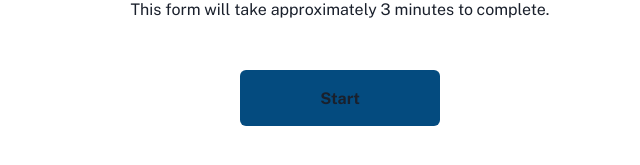
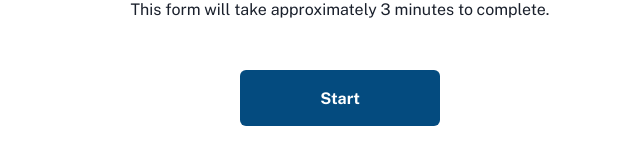
Before and after one commit to CodeforAustralia/council-emissions-calculator, a Next.js app: page / in a window 1280 px wide. Shown: the part 909-1074 px from the top of the page, without its empty margins (300-940 px from the left). Built offline with nearby package versions, Linux system fonts and the light colour scheme.

Commit message:
fix next button text colour, default now white

```diff
--- a/components/LinkButton/LinkButton.jsx
+++ b/components/LinkButton/LinkButton.jsx
@@ -10,6 +10,7 @@ export default function LinkButton({
   variant = "solid",
   width,
   topMargin,
+  color,
 }) {
   return (
     <Link href={href} passHref>
@@ -29,6 +30,7 @@ export default function LinkButton({
             bg: "#D0D9DF",
           },
         }}
+        color={color || "#fff"}
         onClick={onClick}
         disabled={disabled}
       >
```
